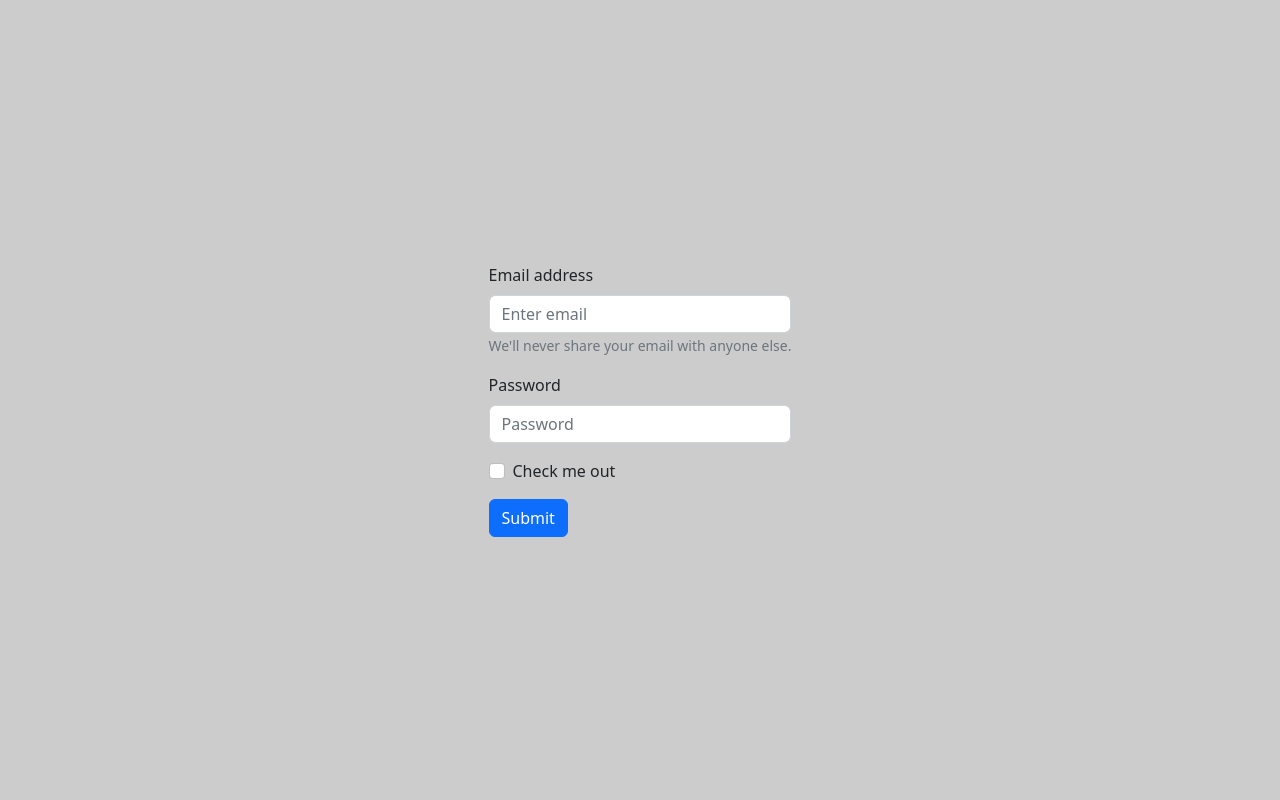
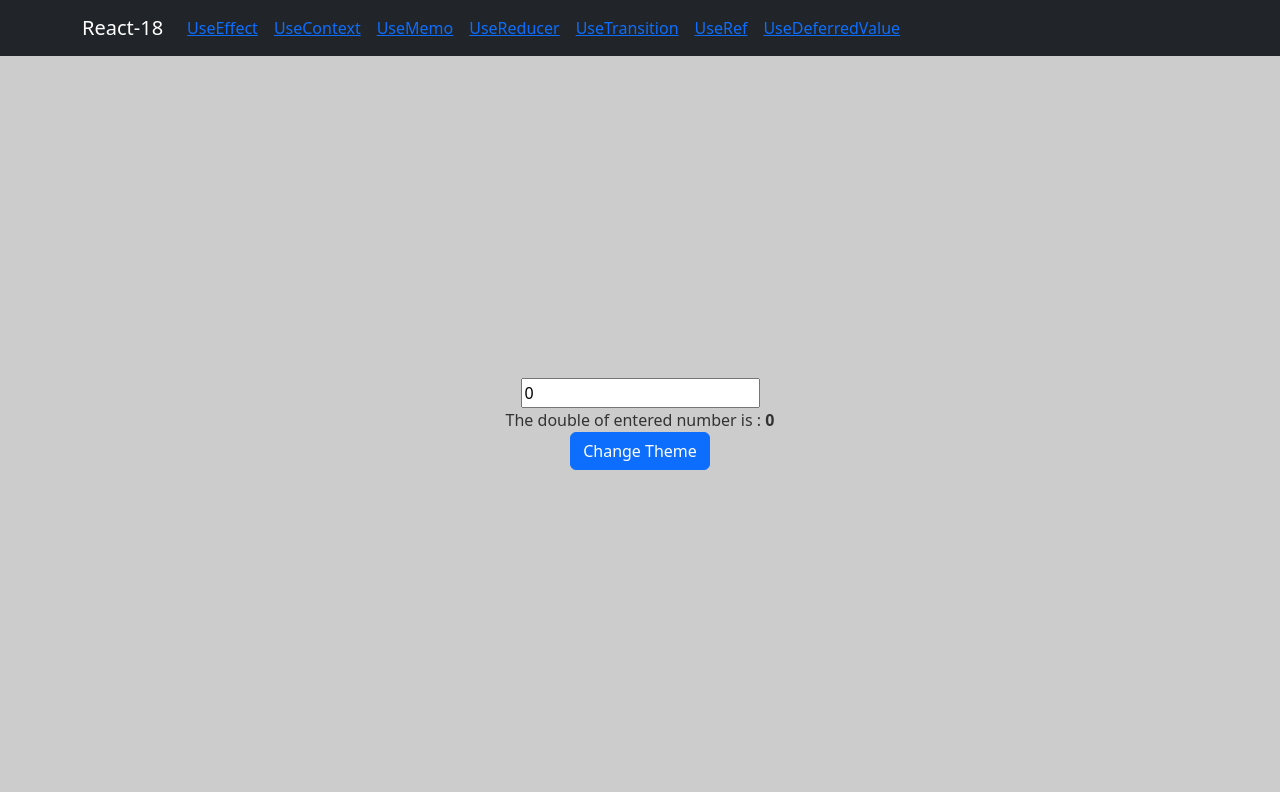
Before and after one commit to hrushikeshyadav/React-Hooks, a React (Create React App) app: page /use-memo in a window 1280 px wide. Built offline with nearby package versions, Linux system fonts and the light colour scheme.

Commit message:
added design changes

```diff
--- a/src/App.css
+++ b/src/App.css
@@ -37,9 +37,9 @@
   }
 }
 
-.container {
+.container-div {
   display: flex;
-  height: 100vh;
+  height: 92vh;
   justify-content: center;
   align-items: center;
   max-width: 100vw !important;
--- a/src/App.js
+++ b/src/App.js
@@ -1,32 +1,12 @@
 import "./App.css";
-import { Route, Routes } from "react-router-dom";
-import ResizeWindow from "./modules/ResizeWindow";
-import UseEffect from "./modules/hooks/UseEffect";
-import UseContextFunc from "./modules/hooks/UseContext";
-import UseMemo from "./modules/hooks/UseMemo";
-import UseReducer from "./modules/hooks/UseReducer";
-import Home from "./modules/hooks/Home";
-import UseTransition from "./modules/hooks/UseTransition";
-import UseDeferredValue from "./modules/hooks/UseDeferredValue";
-import UseRef from "./modules/hooks/UseRef";
+import NavBar from "./modules/components/NavBar";
+import ContentRoutes from "./Routes";
 
 function App() {
   return (
     <>
-      <Routes>
-        <Route path="/" element={<Home />}></Route>
-        <Route path="/resize" element={<ResizeWindow />}></Route>
-        <Route path="/use-ref" element={<UseRef />}></Route>
-        <Route path="/use-effect" element={<UseEffect />}></Route>
-        <Route path="/use-context" element={<UseContextFunc />}></Route>
-        <Route path="/use-memo" element={<UseMemo />}></Route>
-        <Route path="/use-reducer" element={<UseReducer />}></Route>
-        <Route path="/use-transition" element={<UseTransition />}></Route>
-        <Route
-          path="/use-deferred-value"
-          element={<UseDeferredValue />}
-        ></Route>
-      </Routes>
+      <NavBar />
+      <ContentRoutes />
     </>
   );
 }
--- /dev/null
+++ b/src/Routes.js
@@ -0,0 +1,34 @@
+import React from "react";
+import { Route, Routes } from "react-router-dom";
+import ResizeWindow from "./modules/ResizeWindow";
+import UseEffect from "./modules/hooks/UseEffect";
+import UseContextFunc from "./modules/hooks/UseContext";
+import UseMemo from "./modules/hooks/UseMemo";
+import UseReducer from "./modules/hooks/UseReducer";
+import Home from "./modules/hooks/Home";
+import UseTransition from "./modules/hooks/UseTransition";
+import UseDeferredValue from "./modules/hooks/UseDeferredValue";
+import UseRef from "./modules/hooks/UseRef";
+
+function ContentRoutes() {
+  return (
+    <>
+      <Routes>
+        <Route path="/" element={<Home />}></Route>
+        <Route path="/resize" element={<ResizeWindow />}></Route>
+        <Route path="/use-ref" element={<UseRef />}></Route>
+        <Route path="/use-effect" element={<UseEffect />}></Route>
+        <Route path="/use-context" element={<UseContextFunc />}></Route>
+        <Route path="/use-memo" element={<UseMemo />}></Route>
+        <Route path="/use-reducer" element={<UseReducer />}></Route>
+        <Route path="/use-transition" element={<UseTransition />}></Route>
+        <Route
+          path="/use-deferred-value"
+          element={<UseDeferredValue />}
+        ></Route>
+      </Routes>
+    </>
+  );
+}
+
+export default ContentRoutes;
--- a/src/index.js
+++ b/src/index.js
@@ -1,11 +1,11 @@
 import React from "react";
 import ReactDOM from "react-dom/client";
 import "./index.css";
-import App from "./App";
 import reportWebVitals from "./reportWebVitals";
 import { BrowserRouter } from "react-router-dom";
 import "bootstrap/dist/css/bootstrap.min.css";
 import AppContext from "./AppContext";
+import App from "./App";
 
 const root = ReactDOM.createRoot(document.getElementById("root"));
 root.render(
--- a/src/modules/ResizeWindow.js
+++ b/src/modules/ResizeWindow.js
@@ -11,7 +11,11 @@ const ResizeWindow = () => {
       window.removeEventListener("resize", handleResize);
     };
   }, []);
-  return <h1>{count}</h1>;
+  return (
+    <h1>
+      Width of current window is : <b>{count}</b>
+    </h1>
+  );
 };
 
 export default ResizeWindow;
--- /dev/null
+++ b/src/modules/components/NavBar.js
@@ -0,0 +1,38 @@
+import React from "react";
+import { Link, NavLink } from "react-router-dom";
+import { Container, Nav, Navbar } from "react-bootstrap";
+
+function NavBar() {
+  return (
+    <Navbar bg="dark" variant="dark">
+      <Container>
+        <Navbar.Brand href="/">React-18</Navbar.Brand>
+        <Nav className="me-auto">
+          <Nav.Link>
+            <Link to="/use-effect">UseEffect</Link>
+          </Nav.Link>
+          <Nav.Link>
+            <Link to="/use-context">UseContext</Link>
+          </Nav.Link>
+          <Nav.Link>
+            <Link to="/use-memo">UseMemo</Link>
+          </Nav.Link>
+          <Nav.Link>
+            <Link to="/use-reducer">UseReducer</Link>
+          </Nav.Link>
+          <Nav.Link>
+            <Link to="/use-transition">UseTransition</Link>
+          </Nav.Link>
+          <Nav.Link>
+            <Link to="/use-ref">UseRef</Link>
+          </Nav.Link>
+          <Nav.Link>
+            <Link to="/use-deferred-value">UseDeferredValue</Link>
+          </Nav.Link>
+        </Nav>
+      </Container>
+    </Navbar>
+  );
+}
+
+export default NavBar;
--- a/src/modules/hooks/Home.js
+++ b/src/modules/hooks/Home.js
@@ -1,16 +1,7 @@
 import React from "react";
-import { Button } from "react-bootstrap";
 
 function Home() {
-  return (
-    <div>
-      <Button variant="dark">UseContext</Button>
-      <Button variant="dark">UseEffect</Button>
-      <Button variant="dark">UseMemo</Button>
-      <Button variant="dark">UseReducer</Button>
-      <Button variant="dark">UseTransition</Button>
-    </div>
-  );
+  return <h1>Welcome to React 18 hooks</h1>;
 }
 
 export default Home;
--- a/src/modules/hooks/UseContext.js
+++ b/src/modules/hooks/UseContext.js
@@ -14,7 +14,7 @@ const UseContextFunc = () => {
   };
   return (
     <>
-      <div className="container" style={styleSheetContainer}>
+      <div className="container-div" style={styleSheetContainer}>
         <Button style={styleSheet} onClick={() => setIsDark((prev) => !prev)}>
           {isDark ? <BrightnessHighFill /> : <BrightnessHigh />}
         </Button>
--- a/src/modules/hooks/UseMemo.js
+++ b/src/modules/hooks/UseMemo.js
@@ -1,62 +1,36 @@
-import React, { useContext, useEffect, useState } from "react";
-import { Form } from "react-bootstrap";
+import React, { useContext, useMemo, useState } from "react";
 import Button from "react-bootstrap/Button";
 import { ThemeContext } from "../../AppContext";
 
+const makeDouble = (number) => {
+  for (let i = 0; i <= 1000000000; i++) {}
+  return number * 2;
+};
 const UseMemo = () => {
-  const { isDark } = useContext(ThemeContext);
-  const [email, setEmail] = useState("");
-  const [pass, setPass] = useState("");
-  const [check, setCheck] = useState(false);
-
-  useEffect(() => {
-    console.log("email", email);
-  }, [email]);
-  useEffect(() => {
-    console.log("pass", pass);
-  }, [pass]);
-  useEffect(() => {
-    console.log("check", check);
-  }, [check]);
+  const { isDark, setIsDark } = useContext(ThemeContext);
+  const [number, setNumber] = useState(0);
+  const doubleNumber = useMemo(() => {
+    return makeDouble(number);
+  }, [number]);
 
   const styleSheetContainer = {
     backgroundColor: !isDark ? "#333" : "#CCC",
+    color: isDark ? "#333" : "#CCC",
+    display: "flex",
+    flexDirection: "column",
   };
   return (
     <>
-      <div className="container" style={styleSheetContainer}>
-        <Form>
-          <Form.Group className="mb-3" controlId="formBasicEmail">
-            <Form.Label>Email address</Form.Label>
-            <Form.Control
-              type="email"
-              placeholder="Enter email"
-              onChange={(e) => setEmail(e.target.value)}
-            />
-            <Form.Text className="text-muted">
-              We'll never share your email with anyone else.
-            </Form.Text>
-          </Form.Group>
-
-          <Form.Group className="mb-3" controlId="formBasicPassword">
-            <Form.Label>Password</Form.Label>
-            <Form.Control
-              type="text"
-              placeholder="Password"
-              onChange={(e) => setPass(e.target.value)}
-            />
-          </Form.Group>
-          <Form.Group className="mb-3" controlId="formBasicCheckbox">
-            <Form.Check
-              type="checkbox"
-              label="Check me out"
-              onChange={(e) => setCheck(e.target.checked)}
-            />
-          </Form.Group>
-          <Button variant="primary" type="submit">
-            Submit
-          </Button>
-        </Form>
+      <div className="container-div" style={styleSheetContainer}>
+        <input
+          value={number}
+          onChange={(e) => setNumber(e.target.value)}
+          type="number"
+        />
+        <div>
+          The double of entered number is : <b>{doubleNumber}</b>
+        </div>
+        <Button onClick={() => setIsDark((prev) => !prev)}>Change Theme</Button>
       </div>
     </>
   );
--- a/src/modules/hooks/UseReducer.js
+++ b/src/modules/hooks/UseReducer.js
@@ -20,7 +20,7 @@ const UseReducer = () => {
   const [state, dispatch] = useReducer(reducer, initialState);
 
   return (
-    <div className="container" style={{ backgroundColor: "#CCC" }}>
+    <div className="container-div" style={{ backgroundColor: "#CCC" }}>
       <Button
         variant="primary"
         onClick={() => dispatch({ type: "increment", data: 5 })}
```
